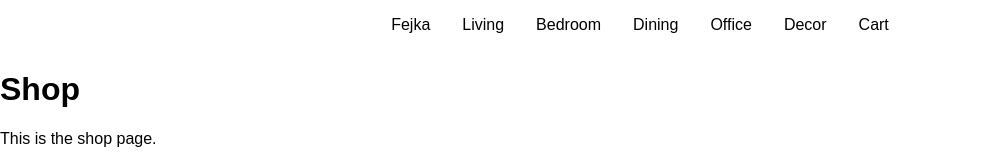
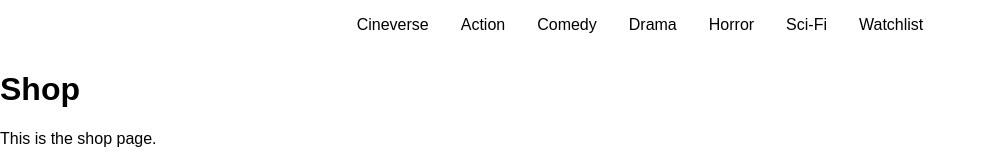
Before and after one commit to luketucich/cineverse, a React (Vite) app: page /shop in a window 1280 px wide. Shown: the top 160 px of the page, without its empty margins (0-986 px from the left). Built offline with nearby package versions, Linux system fonts and the light colour scheme; no server answers.

Commit message:
feat: Data is now fetched from Streaming Availability API.

```diff
--- a/src/components/Navbar.jsx
+++ b/src/components/Navbar.jsx
@@ -3,40 +3,40 @@ import { Link, Outlet } from "react-router-dom";
 import "../styles/Navbar.css";
 
 const Navbar = () => {
-  const [category, setCategory] = useState("Living");
+  const [category, setCategory] = useState("Action");
   return (
     <>
       <ul id="navigation-bar">
         <li>
-          <Link to="/">Fejka</Link>
+          <Link to="/">Cineverse</Link>
         </li>
         <li>
-          <Link to="/shop" onClick={() => setCategory("Living")}>
-            Living
+          <Link to="/shop" onClick={() => setCategory("Action")}>
+            Action
           </Link>
         </li>
         <li>
-          <Link to="/shop" onClick={() => setCategory("Bedroom")}>
-            Bedroom
+          <Link to="/shop" onClick={() => setCategory("Comedy")}>
+            Comedy
           </Link>
         </li>
         <li>
-          <Link to="/shop" onClick={() => setCategory("Dining")}>
-            Dining
+          <Link to="/shop" onClick={() => setCategory("Drama")}>
+            Drama
           </Link>
         </li>
         <li>
-          <Link to="/shop" onClick={() => setCategory("Office")}>
-            Office
+          <Link to="/shop" onClick={() => setCategory("Horror")}>
+            Horror
           </Link>
         </li>
         <li>
-          <Link to="/shop" onClick={() => setCategory("Decor")}>
-            Decor
+          <Link to="/shop" onClick={() => setCategory("Sci-Fi")}>
+            Sci-Fi
           </Link>
         </li>
         <li>
-          <Link to="/">Cart</Link>
+          <Link to="/">Watchlist</Link>
         </li>
       </ul>
       <Outlet context={{ category, setCategory }} />
--- a/src/components/Shop.jsx
+++ b/src/components/Shop.jsx
@@ -1,7 +1,31 @@
+import { useEffect } from "react";
 import { useOutletContext } from "react-router-dom";
 
 const Shop = () => {
   const { category } = useOutletContext();
+
+  // Update document title to include the current category
+  useEffect(() => {
+    document.title = `Browse - ${category}`;
+  });
+
+  // Fetch products from API
+  useEffect(() => {
+    fetch(
+      `https://streaming-availability.p.rapidapi.com/shows/search/filters?country=us&series_granularity=show&genres=${category}&order_direction=desc&order_by=rating&genres_relation=and&output_language=en&show_type=movie`,
+      {
+        headers: {
+          "x-rapidapi-key":
+            "55ec5dfe48msh8f8434c72a3573ep1f87a7jsn6919ef2414b8",
+          "x-rapidapi-host": "streaming-availability.p.rapidapi.com",
+        },
+      }
+    )
+      .then((res) => res.json())
+      .then((json) => console.log(json))
+      .catch((error) => console.log(error));
+  }, [category]);
+
   return (
     <div>
       <h1>Shop</h1>
```
